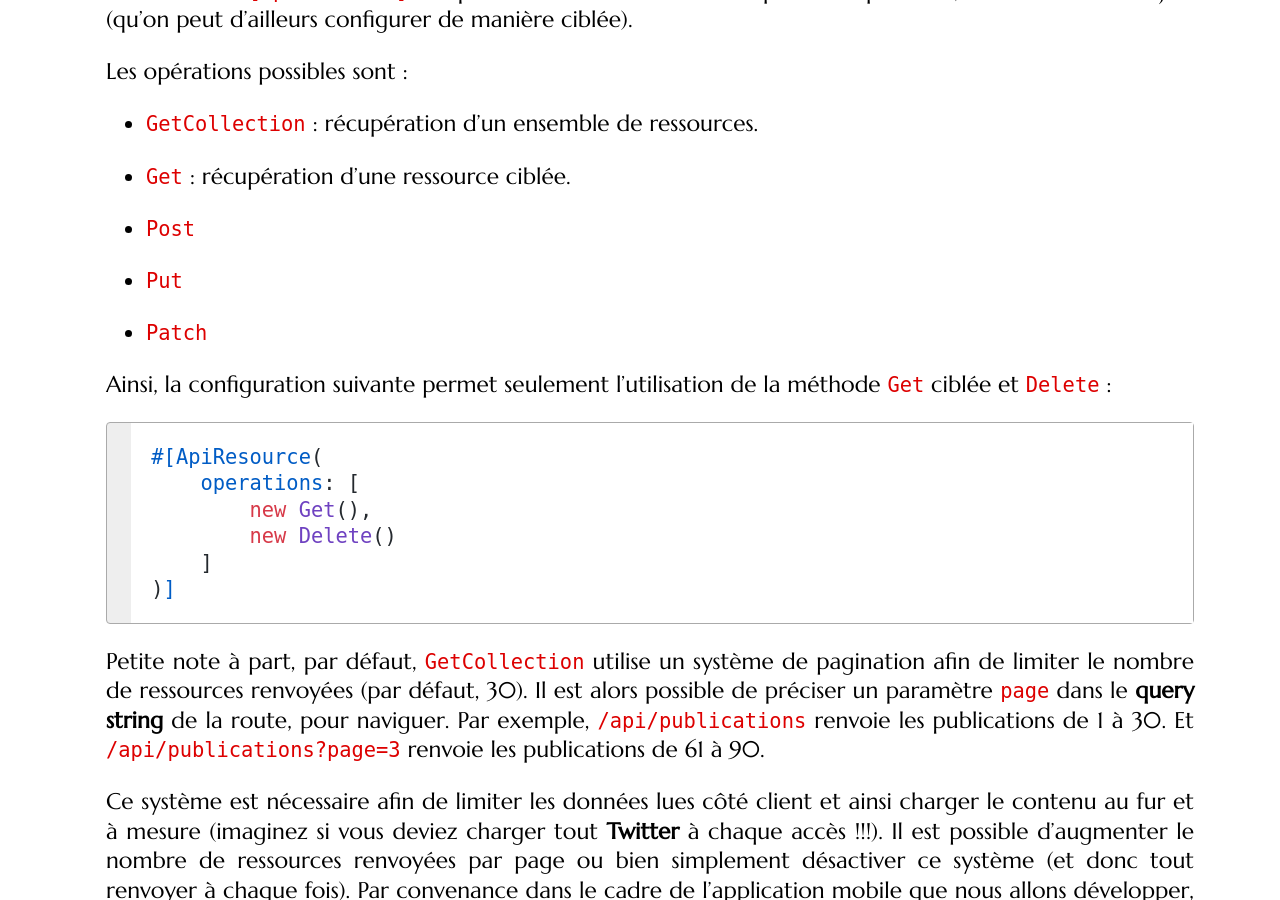
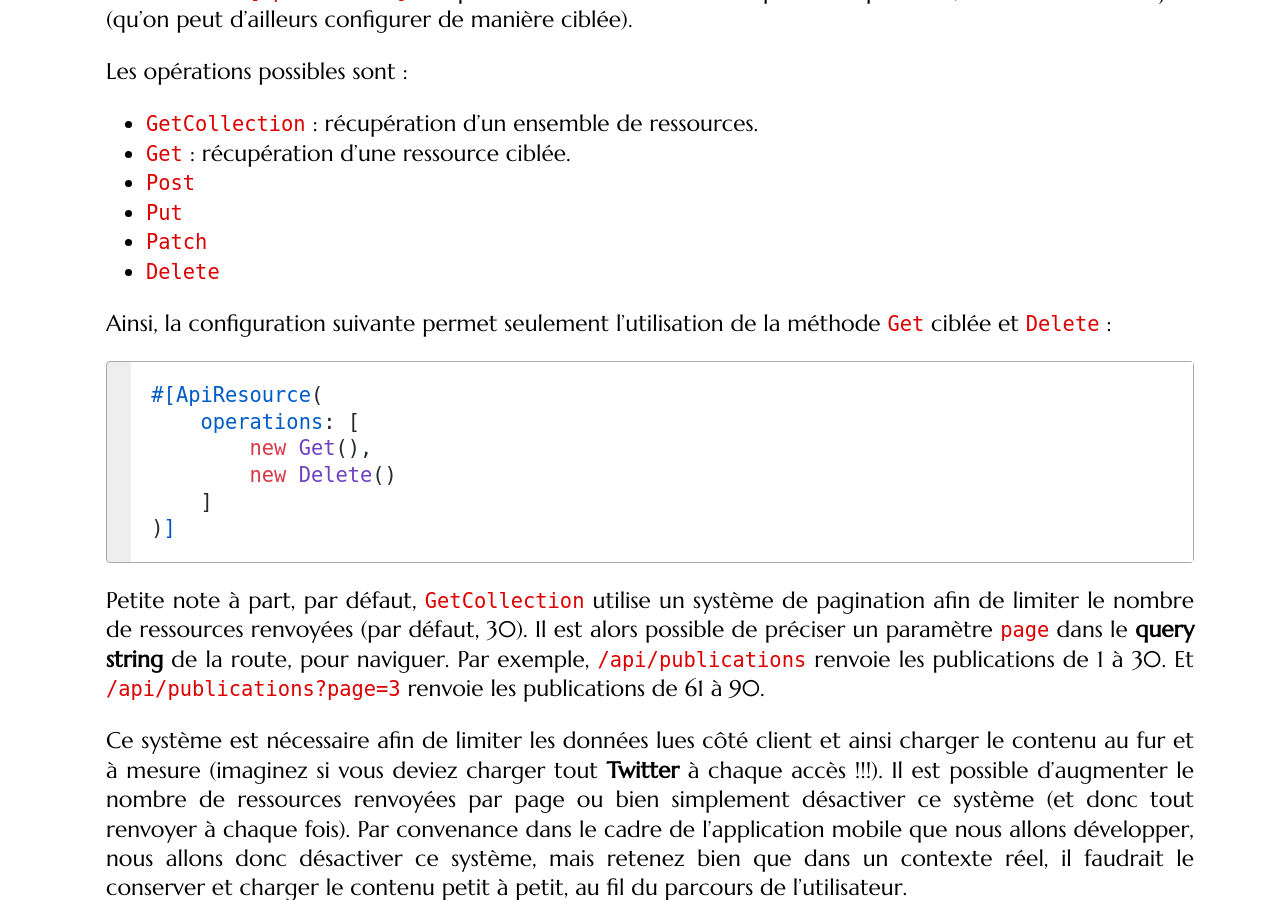
Before and after one commit to mgasquet/R5.A.05-ProgrammationAvancee-Web, a Jekyll site: the page built from tutorials/tutorial4.md, in a window 1280 px wide and 900 px high, scrolled down 12788 px. Built offline with Jekyll 4.4.1, drawn with Linux system fonts in a browser that asks for light colours; some web fonts are replaced.

Commit message:
TD4 rajout Delete

```diff
--- a/tutorials/tutorial4.md
+++ b/tutorials/tutorial4.md
@@ -345,14 +345,11 @@ Maintenant, nous aimerions interdire l'utilisation de certaines méthodes. En ef
 Les opérations possibles sont :
 
 * `GetCollection` : récupération d'un ensemble de ressources.
-
 * `Get` : récupération d'une ressource ciblée.
-
 * `Post`
-
 * `Put`
-
 * `Patch`
+* `Delete`
 
 Ainsi, la configuration suivante permet seulement l'utilisation de la méthode `Get` ciblée et `Delete` :
 
```
